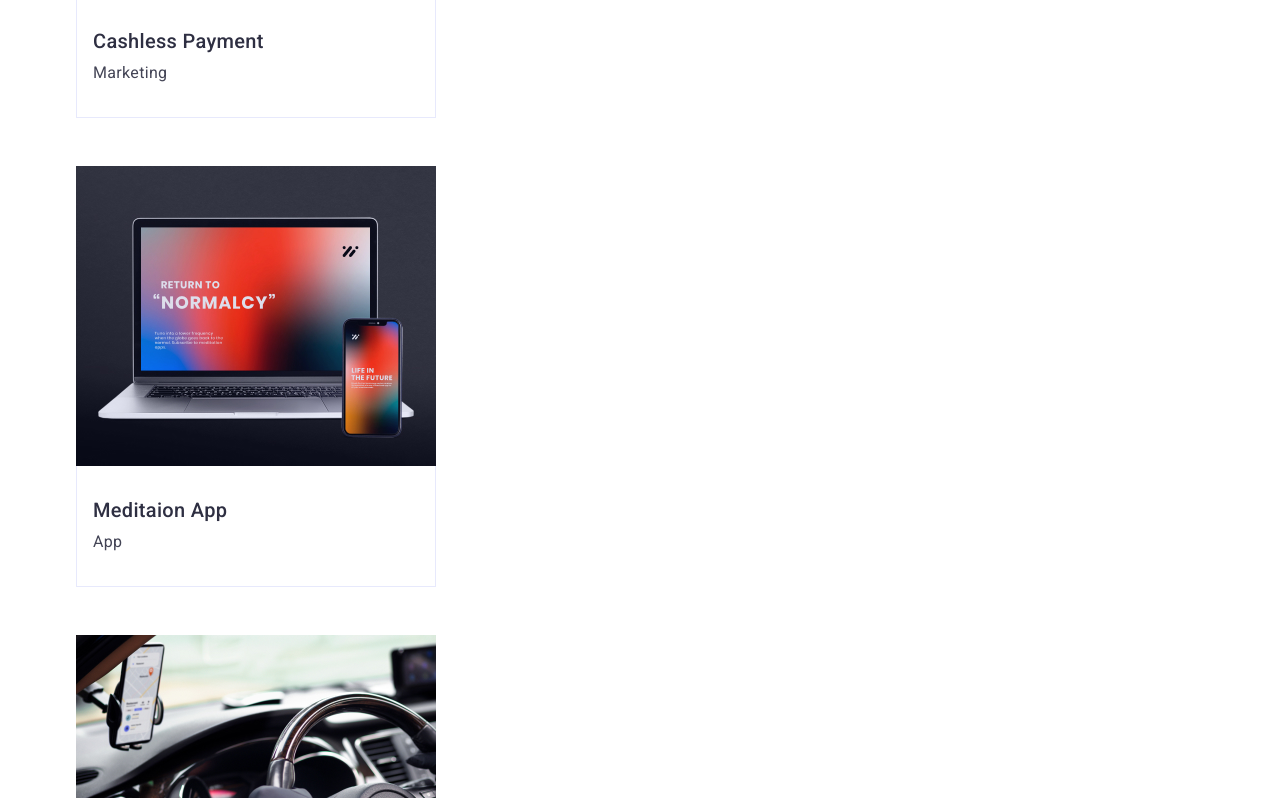
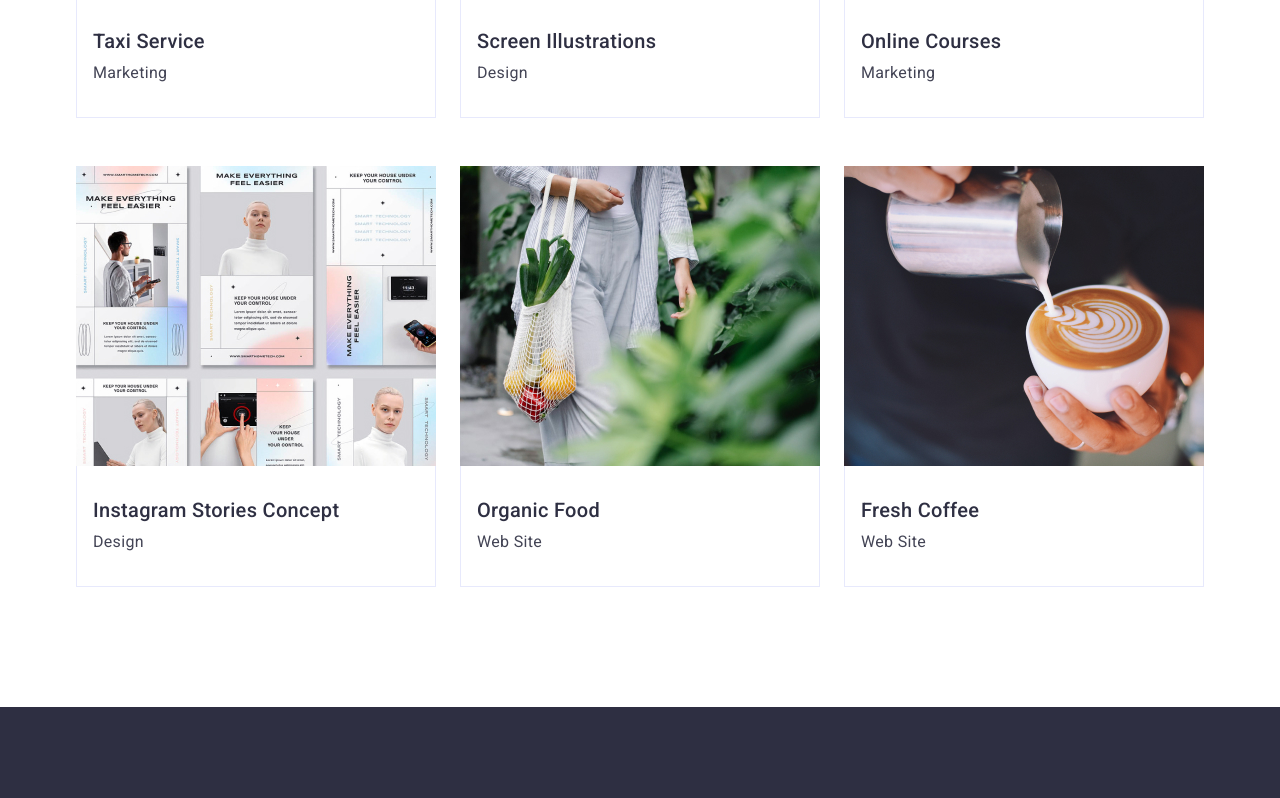
Before and after one commit to Ramon1108/goit-markup-hw-07, a plain HTML site: page portfolio.html in a window 1280 px wide. Shown: the part 1061-1859 px from the top of the page. Drawn offline with nearby package versions, Linux system fonts and the light colour scheme.

Commit message:
Update styles.css

```diff
--- a/css/styles.css
+++ b/css/styles.css
@@ -1122,4 +1122,20 @@ header {
             .subscribe-footer{
                 margin-left: auto;
             }
+            .list.apps {
+                display: flex;
+                flex-wrap: wrap;
+            }
+            .list.apps .item {
+                display: block;
+                width: 360px;
+                margin-right: 24px;
+                margin-bottom: 48px;
+            }
+              .list.apps .item:nth-child(3n) {
+                margin-right: 0px;
+            }
+             .list.apps .item.item:nth-last-child(-n+3) {
+                margin-bottom: 0px;
+            }
         }
```
